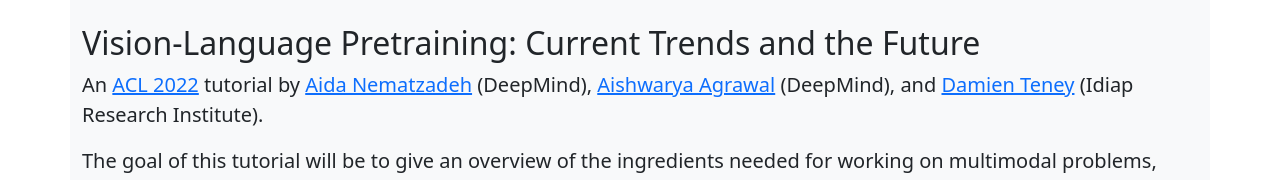
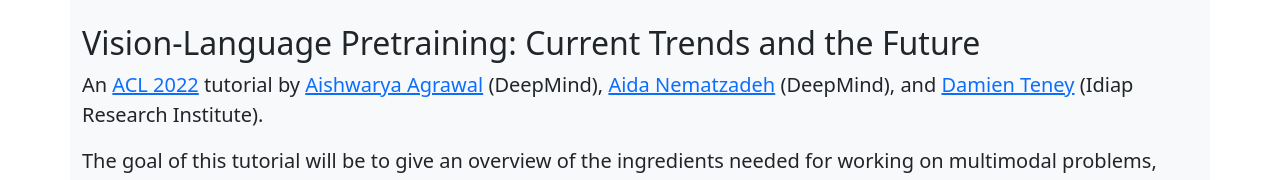
Before and after one commit to vlp-tutorial-acl2022/vlp-tutorial-acl2022.github.io, a plain HTML site: page index.html in a window 1280 px wide. Shown: the top 180 px of the page. Drawn offline with Linux system fonts and the light colour scheme.

Commit message:
Update index.html
Changed author ordering to match with the proposal

```diff
--- a/index.html
+++ b/index.html
@@ -8,7 +8,7 @@
     <div class="container bg-light">
         <br>
         <h2>Vision-Language Pretraining: Current Trends and the Future</h2>
-        <p class="lead">An <a href="https://www.2022.aclweb.org/">ACL 2022</a> tutorial by <a href="http://www.aidanematzadeh.me">Aida Nematzadeh</a> (DeepMind), <a href="https://www.iro.umontreal.ca/~agrawal/">Aishwarya Agrawal</a> (DeepMind), and <a href="http://www.damienteney.info">Damien Teney</a> (Idiap Research Institute).</p>
+        <p class="lead">An <a href="https://www.2022.aclweb.org/">ACL 2022</a> tutorial by <a href="https://www.iro.umontreal.ca/~agrawal/">Aishwarya Agrawal</a> (DeepMind), <a href="http://www.aidanematzadeh.me">Aida Nematzadeh</a> (DeepMind), and <a href="http://www.damienteney.info">Damien Teney</a> (Idiap Research Institute).</p>
 
         <p class="lead">The goal of this tutorial will be to give an overview of the ingredients needed for working on multimodal problems, particularly vision and language. We will also discuss some of the open problems and promising future directions in this area. </p>
         <p class="lead">In the last few years, there has been an increased
```
